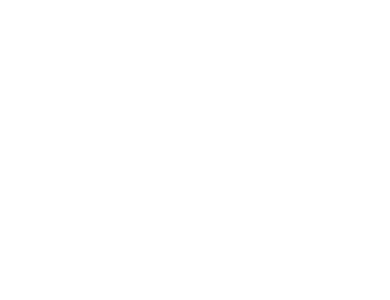
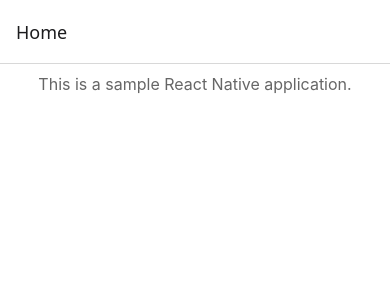
Before and after one commit to OsamaElAnzi/PlayGround, a React Native app in the folder Usefull/: screen / in a window 390 px wide. Shown: the top 300 px of the page. Built offline with nearby package versions, Linux system fonts and the light colour scheme.

Commit message:
Beginnetje gemaakt aan routing

```diff
--- a/Usefull/App.tsx
+++ b/Usefull/App.tsx
@@ -12,7 +12,8 @@ import {
   SafeAreaView,
   useSafeAreaInsets,
 } from 'react-native-safe-area-context';
-import { Text } from 'react-native';
+
+import { Navigation } from './Navigation';
 
 export default function App() {
   const isDarkMode = useColorScheme() === 'dark';
@@ -21,6 +22,7 @@ export default function App() {
     <SafeAreaProvider>
       <SafeAreaView>
         <StatusBar barStyle={isDarkMode ? 'light-content' : 'dark-content'} />
+        <Navigation />
       </SafeAreaView>
     </SafeAreaProvider>
   );
--- /dev/null
+++ b/Usefull/Navigation.tsx
@@ -0,0 +1,14 @@
+import {createStaticNavigation} from '@react-navigation/native';
+import {createNativeStackNavigator} from '@react-navigation/native-stack';
+// Import your Views
+import HomeView from '../Usefull/src/view/HomeView';
+
+const RootStack = createNativeStackNavigator({
+  screens: {
+    Home: {
+      screen: HomeView,
+    },
+  },
+});
+
+export const Navigation = createStaticNavigation(RootStack);
--- /dev/null
+++ b/Usefull/src/view/HomeView.tsx
@@ -0,0 +1,29 @@
+import React from 'react';
+import { View, Text, StyleSheet } from 'react-native';
+
+export default function HomeView() {
+  return (
+    <View style={styles.container}>
+      <Text style={styles.title}>Welcome to the Home View!</Text>
+      <Text style={styles.subtitle}>This is a sample React Native application.</Text>
+    </View>
+  );
+}
+
+const styles = StyleSheet.create({
+  container: {
+    flex: 1,
+    justifyContent: 'center',
+    alignItems: 'center',
+    backgroundColor: '#f5f5f5',
+  },
+  title: {
+    fontSize: 24,
+    fontWeight: 'bold',
+    marginBottom: 10,
+  },
+  subtitle: {
+    fontSize: 16,
+    color: '#666',
+  },
+});
```
Also changed, not shown: Usefull/package.json (+5 -2 lines), 3 other files (tests, documents, lock files or other folders).
